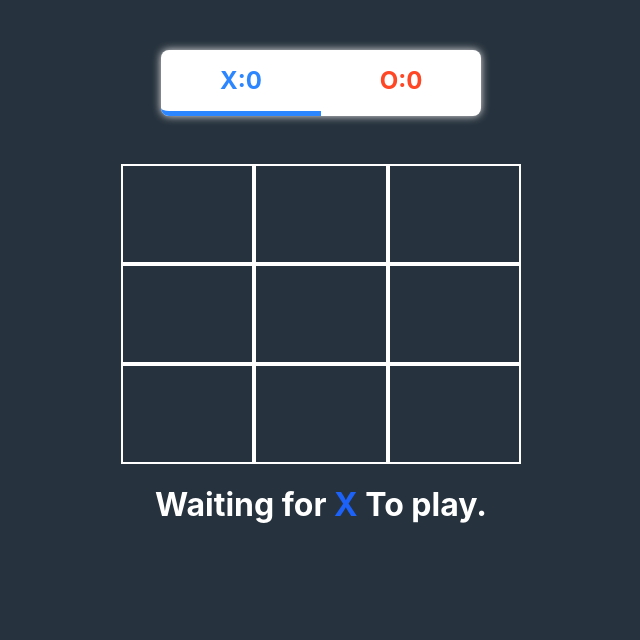
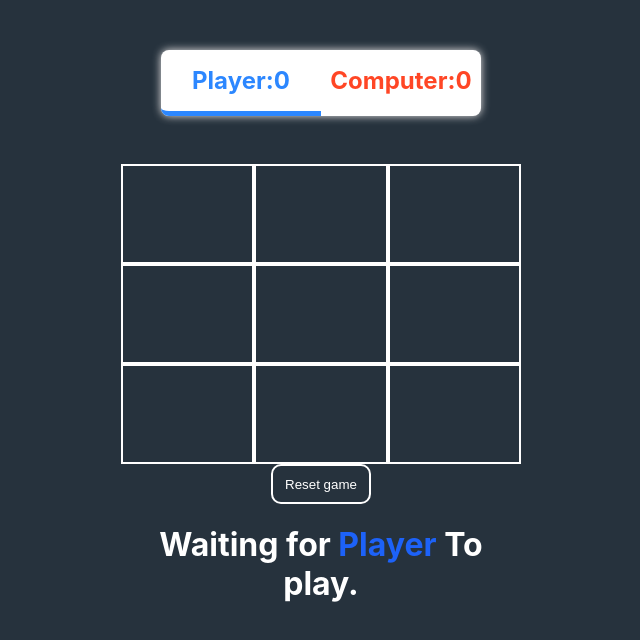
Before and after one commit to ShkelqimC/tictactoe, a React (Create React App) app: page / in a window 1280 px wide. Shown: the top 640 px of the page, without its empty margins (319-959 px from the left). Built offline with nearby package versions, Linux system fonts and the light colour scheme.

Commit message:
computer making random moves

```diff
--- a/src/App.js
+++ b/src/App.js
@@ -6,13 +6,20 @@ import Scores from './components/Scores';
 import ShowTurn from './components/ShowTurn';
 import Results from './components/Results';
 
+let moves = {
+  middle:4,
+  upLeft:0,
+  upRight:2,
+  bottomLeft: 6,
+  bottomRight: 8,
+}
 
 let squares = new Array(9).fill(null);
 function App() {
   const [board, setBoard] = useState(Array(9).fill(null));
   const [xTurn, setXTurn] = useState(true)
   const [winner, setWinner] = useState({draw: false, didWin: false, winner: ''})
-  const [score, setScore] = useState({X: 0, O: 0})
+  const [score, setScore] = useState({Player: 0, Computer: 0})
 
   const winCombos = [
     [0,1,2],
@@ -36,12 +43,12 @@ function App() {
     var win = false
     winCombos.some((row, rIndex) => {
       if(row.every(i => board[i] == 'X')){
-        setWinner({...winner, didWin:true, winner: 'X'})
-        setScore({...score, X:++score.X})
+        setWinner({...winner, didWin:true, winner: 'Player'})
+        setScore({...score, Player:++score.Player})
         win = true;
       }else if(row.every(i => board[i] == 'O')){
-        setWinner({...winner, didWin:true, winner: 'O'})
-        setScore({...score, O:++score.O})
+        setWinner({...winner, didWin:true, winner: 'Computer'})
+        setScore({...score, Computer:++score.Computer})
         win = true;
       }
 
@@ -56,6 +63,29 @@ function App() {
     }
   }
 
+  useEffect(() => {
+    if(!xTurn) computerMove();
+  }, [xTurn])
+
+
+  const computerMove = () => {
+
+    var availableMoves = [];
+    board.map((x, i) => {
+      if(x === null){
+        availableMoves.push(i);
+      }
+    })
+    const randomIndex = Math.floor(Math.random() * availableMoves.length);
+    handleSquareClick(availableMoves[randomIndex])
+    // handleSquareClick(availableMoves[item])
+      // var randomnumber=Math.floor((Math.random() * 9))
+
+
+        // handleSquareClick(randomnumber)
+
+    // console.log(randomnumber, "randomnr")
+  }
 
   const handleSquareClick = ( index)  => {
     const updateBoard = board.map((s, i) => {
--- a/src/components/Results.jsx
+++ b/src/components/Results.jsx
@@ -1,18 +1,26 @@
 import ShowTurn from "./ShowTurn";
 export default function Results({ winner, xTurn, setWinner, setBoard }) {
-  console.log(winner, "winner");
   return (
     <div className="results">
+      <button
+        className="resetBtn"
+        onClick={() => {
+          setWinner({ ...winner, didWin: false, draw: false });
+          setBoard(Array(9).fill(null));
+        }}
+      >
+        Reset game
+      </button>
+
       {!winner.didWin && !winner.draw && <ShowTurn turn={xTurn} />}
       {winner.didWin && !winner.draw && (
         <>
           <h1>
-            We have a winner!
-            <span className={`${winner.winner == "O" ? "o" : "x"}`}>
+            <span className={`${winner.winner == "Computer" ? "o" : "x"}`}>
               {" "}
               {winner.winner}
             </span>{" "}
-            Have won the game!
+            won the game!
           </h1>
           <button
             className="resetBtn"
@@ -21,7 +29,7 @@ export default function Results({ winner, xTurn, setWinner, setBoard }) {
               setBoard(Array(9).fill(null));
             }}
           >
-            Reset game
+            Play again
           </button>
         </>
       )}
--- a/src/components/Scores.jsx
+++ b/src/components/Scores.jsx
@@ -1,13 +1,13 @@
 export default function Scores({ scores, xTurn }) {
-  const { X, O } = scores;
-  console.log(X, "X");
-  console.log(O, "O");
-  console.log(scores, "scores");
-  console.log(xTurn, "xTurn");
+  const { Player, Computer } = scores;
   return (
     <div className="scoreDiv">
-      <span className={`score x-score ${!xTurn && "inactive"}`}>X:{X}</span>
-      <span className={`score o-score ${xTurn && "inactive"}`}>O:{X}</span>
+      <span className={`score x-score ${!xTurn && "inactive"}`}>
+        Player:{Player}
+      </span>
+      <span className={`score o-score ${xTurn && "inactive"}`}>
+        Computer:{Computer}
+      </span>
     </div>
   );
 }
--- a/src/components/ShowTurn.jsx
+++ b/src/components/ShowTurn.jsx
@@ -3,8 +3,11 @@ export default function ShowTurn({ turn }) {
     <div className="whosTurn">
       <h1>
         Waiting for{" "}
-        <span className={`${turn ? "x" : "o"} `}> {turn ? "X" : "O"}</span> To
-        play.
+        <span className={`${turn ? "x" : "o"} `}>
+          {" "}
+          {turn ? "Player" : "Computer"}
+        </span>{" "}
+        To play.
       </h1>
     </div>
   );
```
